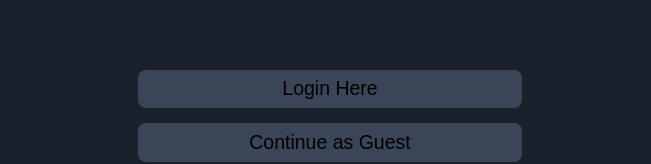
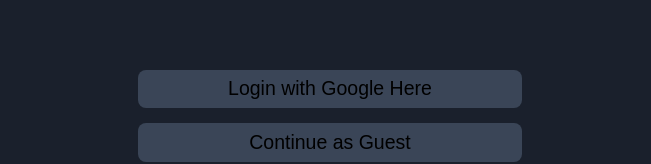
Before and after one commit to InbarMi/typing-practice, a React (Vite) app in the folder frontend/: page / in a window 1280 px wide. Shown: the part 127-291 px from the top of the page, without its empty margins (310-961 px from the left). Built offline with nearby package versions, Linux system fonts and the light colour scheme.

Commit message:
create login component

```diff
--- a/frontend/src/components/Login/Login.jsx
+++ b/frontend/src/components/Login/Login.jsx
@@ -1,13 +1,26 @@
-import './Login.css'
+import './Login.css';
+import { auth } from '../../firebase';
+import { GoogleAuthProvider, signInWithPopup } from 'firebase/auth';
 
 /**
- *
  * Login component to either continue as a guest or login to track stats across sessions
  */
-function Login({ onLogin, onGuest }) {
+function Login({ onGuest, setUserId }) {
+    const handleGoogleLogin = async () => {
+        const provider = new GoogleAuthProvider();
+
+        try {
+            const result = await signInWithPopup(auth, provider);
+            const user = result.user;
+            setUserId(user.uid);
+        } catch (error) {
+            console.error("Login failed: ", error);
+        }
+    }
+
     return (
         <div className="loginContainer">
-            <button onClick={onLogin}>Login Here</button>
+            <button onClick={handleGoogleLogin}>Login with Google Here</button>
             <button onClick={onGuest}>Continue as Guest</button>
         </div>
     )
```
